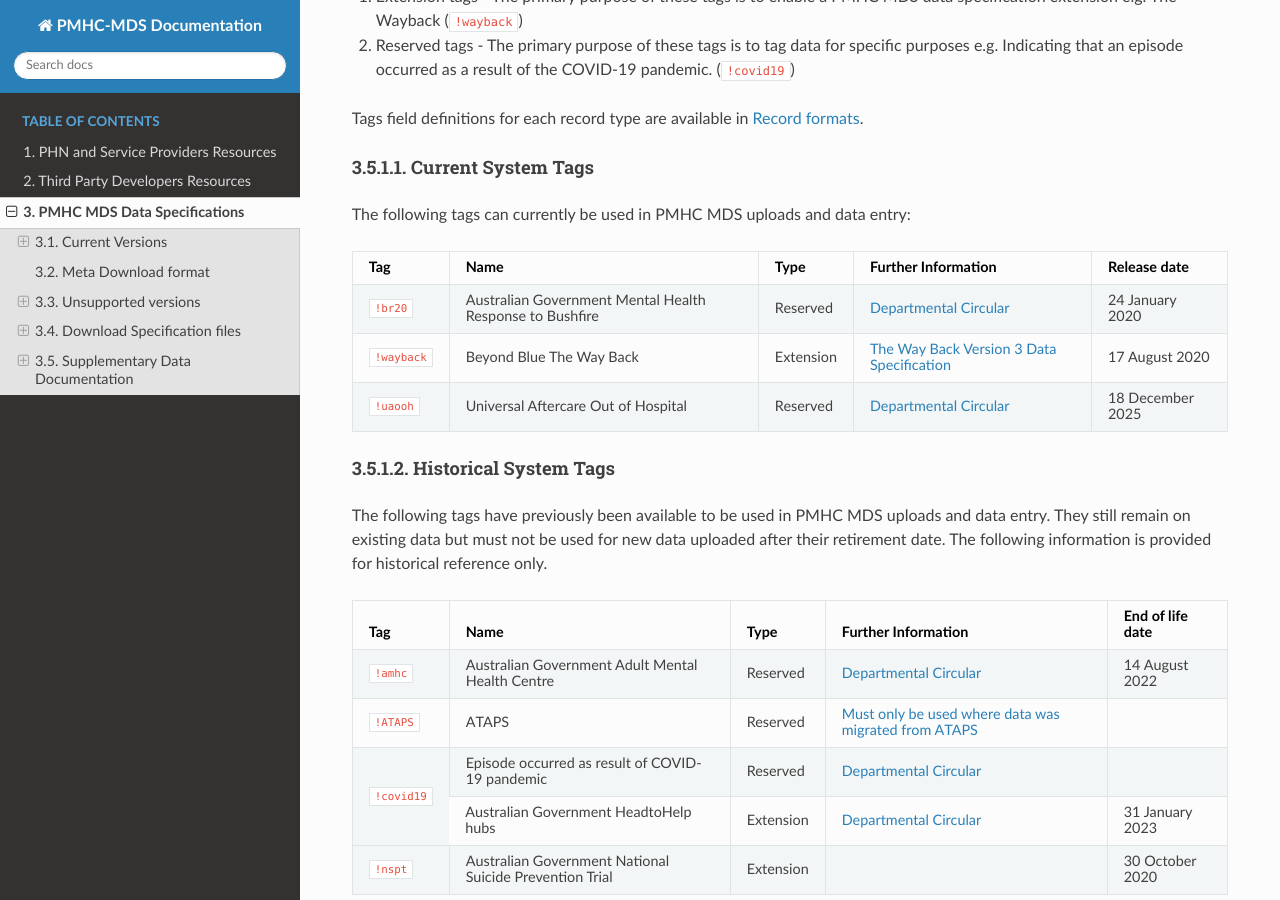
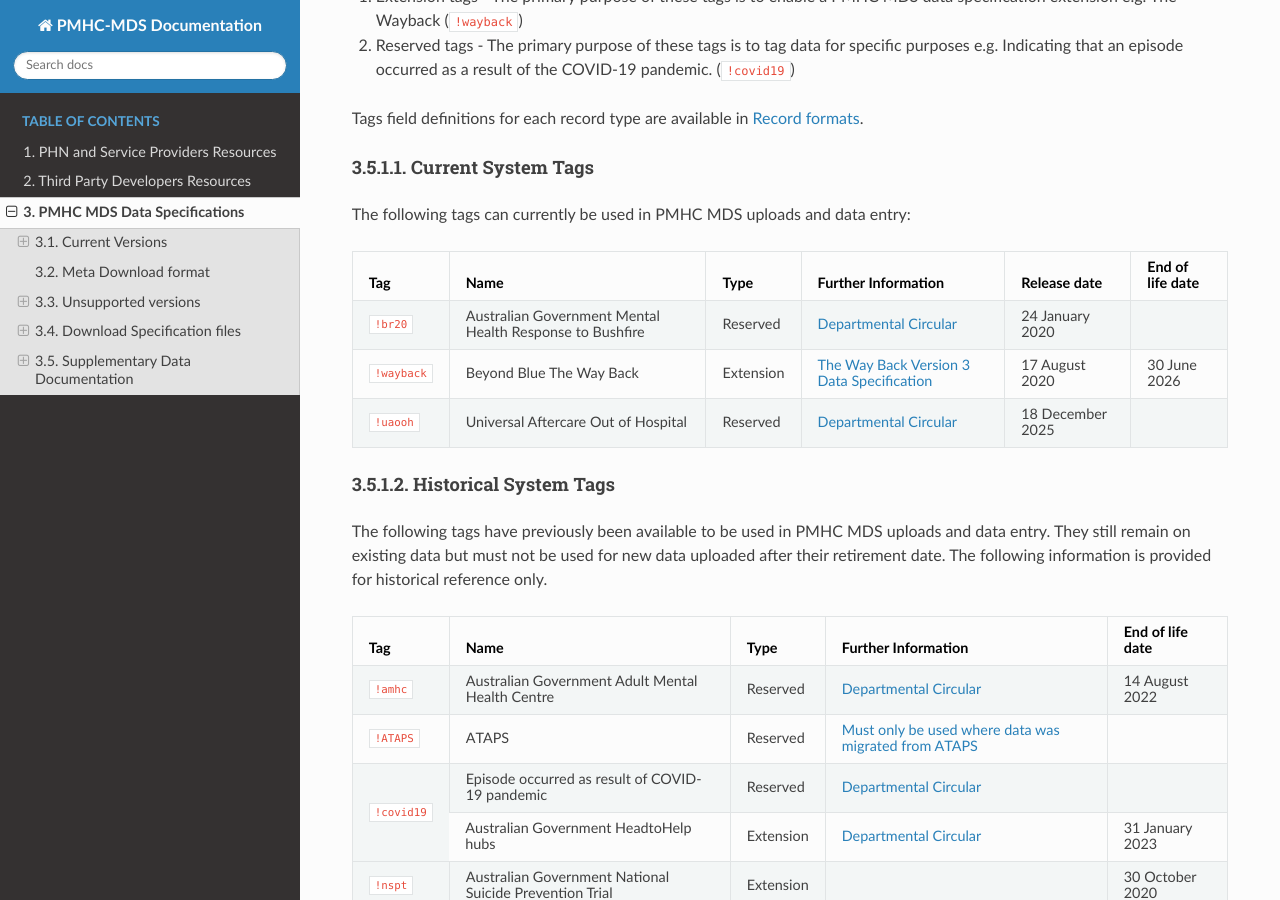
Before and after one commit to logicly-au/docs.pmhc-mds.com, a Sphinx documentation site: the page built from docs/data-specifications.rst, in a window 1280 px wide and 900 px high, scrolled down 2825 px. Built offline with Sphinx 7.4.7 and the Read the Docs theme 3.1.0, drawn with Linux system fonts in a browser that asks for light colours.

Commit message:
Adding end of life date for !wayback (#17)
Fixes #16

```diff
--- a/docs/data-specifications.rst
+++ b/docs/data-specifications.rst
@@ -175,16 +175,16 @@
 
 The following tags can currently be used in PMHC MDS uploads and data entry:
 
-+----------------+-------------------------------------+-----------+---------------------------------------------------------------------------------------------+------------------+
-| Tag            | Name                                | Type      | Further Information                                                                         | Release date     |
-+================+=====================================+===========+=============================================================================================+==================+
-| ``!br20``      | Australian Government Mental        | Reserved  | :ref:`Departmental Circular <br20>`                                                         | 24 January 2020  |
-|                | Health Response to Bushfire         |           |                                                                                             |                  |
-+----------------+-------------------------------------+-----------+---------------------------------------------------------------------------------------------+------------------+
-| ``!wayback``   | Beyond Blue The Way Back            | Extension | `The Way Back Version 3 Data Specification </projects/data-specification-wayback/en/v3/>`__ | 17 August 2020   |
-+----------------+-------------------------------------+-----------+---------------------------------------------------------------------------------------------+------------------+
-| ``!uaooh``     | Universal Aftercare Out of Hospital | Reserved  | :ref:`Departmental Circular <uaooh>`                                                        | 18 December 2025 |
-+----------------+-------------------------------------+-----------+---------------------------------------------------------------------------------------------+------------------+
++----------------+-------------------------------------+-----------+---------------------------------------------------------------------------------------------+------------------+------------------+
+| Tag            | Name                                | Type      | Further Information                                                                         | Release date     | End of life date |
++================+=====================================+===========+=============================================================================================+==================+==================+
+| ``!br20``      | Australian Government Mental        | Reserved  | :ref:`Departmental Circular <br20>`                                                         | 24 January 2020  |                  |
+|                | Health Response to Bushfire         |           |                                                                                             |                  |                  |
++----------------+-------------------------------------+-----------+---------------------------------------------------------------------------------------------+------------------+------------------+
+| ``!wayback``   | Beyond Blue The Way Back            | Extension | `The Way Back Version 3 Data Specification </projects/data-specification-wayback/en/v3/>`__ | 17 August 2020   | 30 June 2026     |
++----------------+-------------------------------------+-----------+---------------------------------------------------------------------------------------------+------------------+------------------+
+| ``!uaooh``     | Universal Aftercare Out of Hospital | Reserved  | :ref:`Departmental Circular <uaooh>`                                                        | 18 December 2025 |                  |
++----------------+-------------------------------------+-----------+---------------------------------------------------------------------------------------------+------------------+------------------+
 
 Historical System Tags
 ^^^^^^^^^^^^^^^^^^^^^^
```
